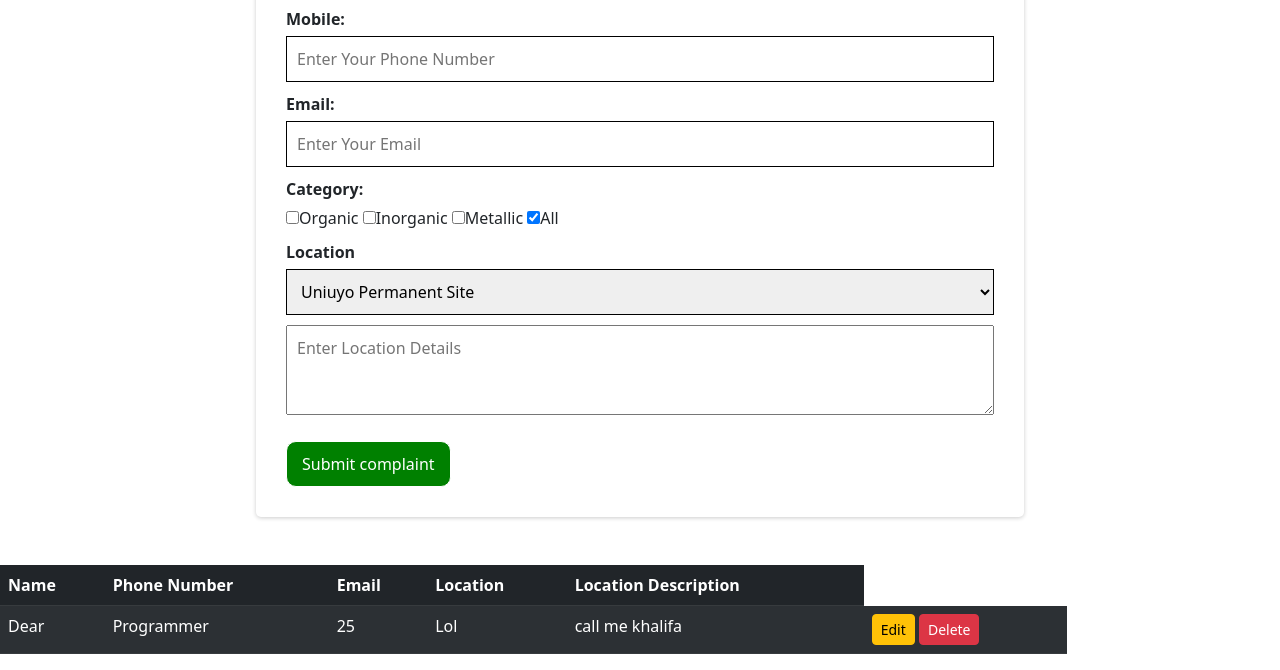
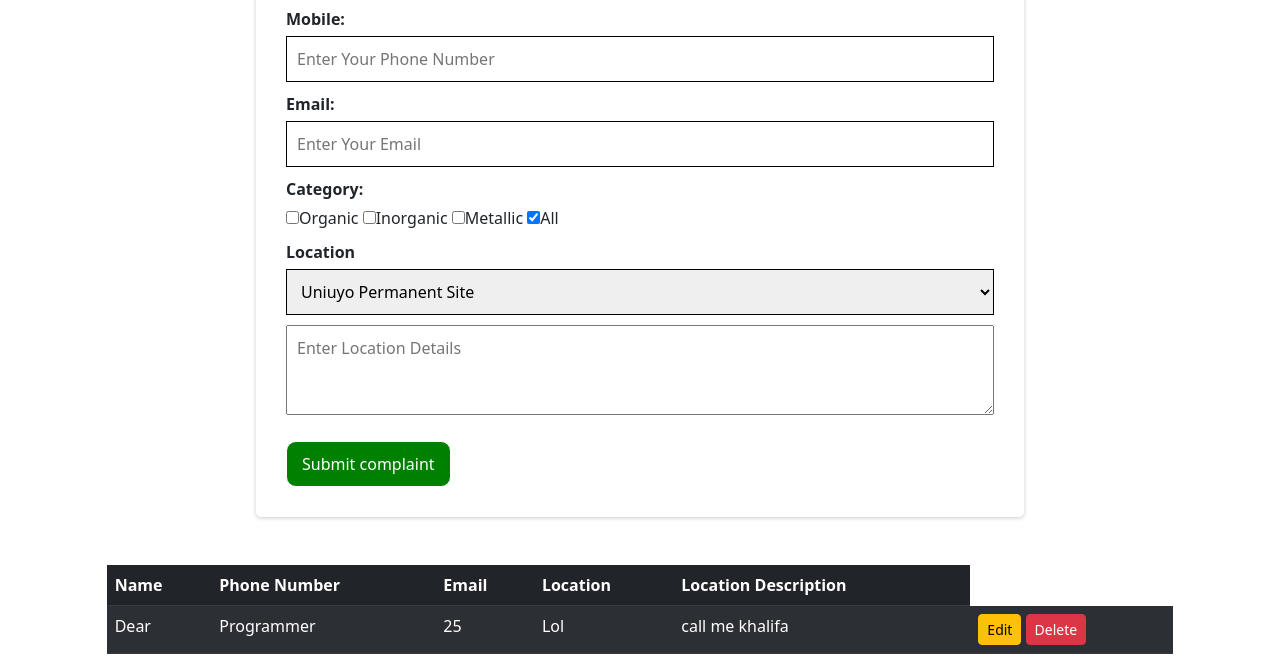
Before and after one commit to Victor-Okpukpan/wasteManagementSystem, a plain HTML site: page complain.html in a window 1280 px wide. Shown: the part 256-926 px from the top of the page. Drawn offline with nearby package versions, Linux system fonts and the light colour scheme.

Commit message:
updated styles

```diff
--- a/style.css
+++ b/style.css
@@ -291,6 +291,10 @@ ul {
     transform: scale(1.05);
 }
 
+.new-col{
+    margin: 0 auto;
+}
+
 /* Contact */
 
 .contact-navigation{
```
